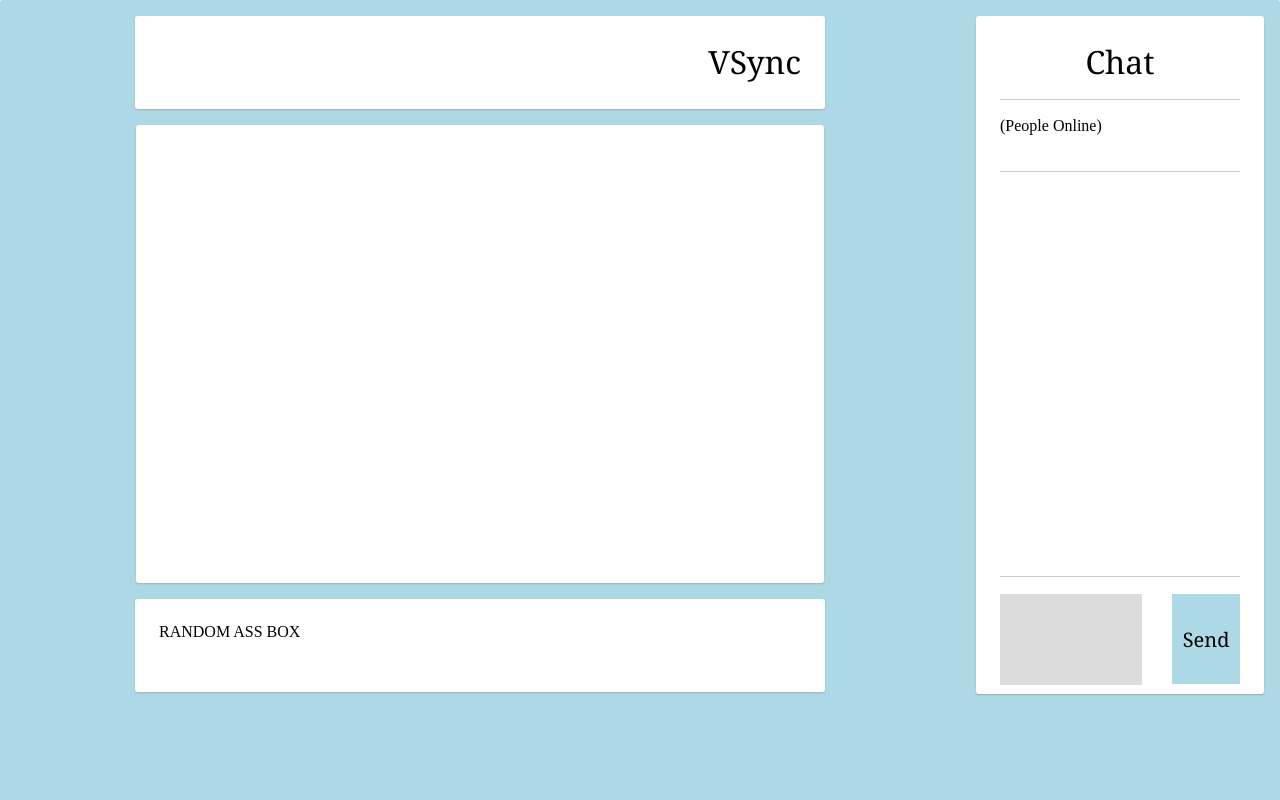
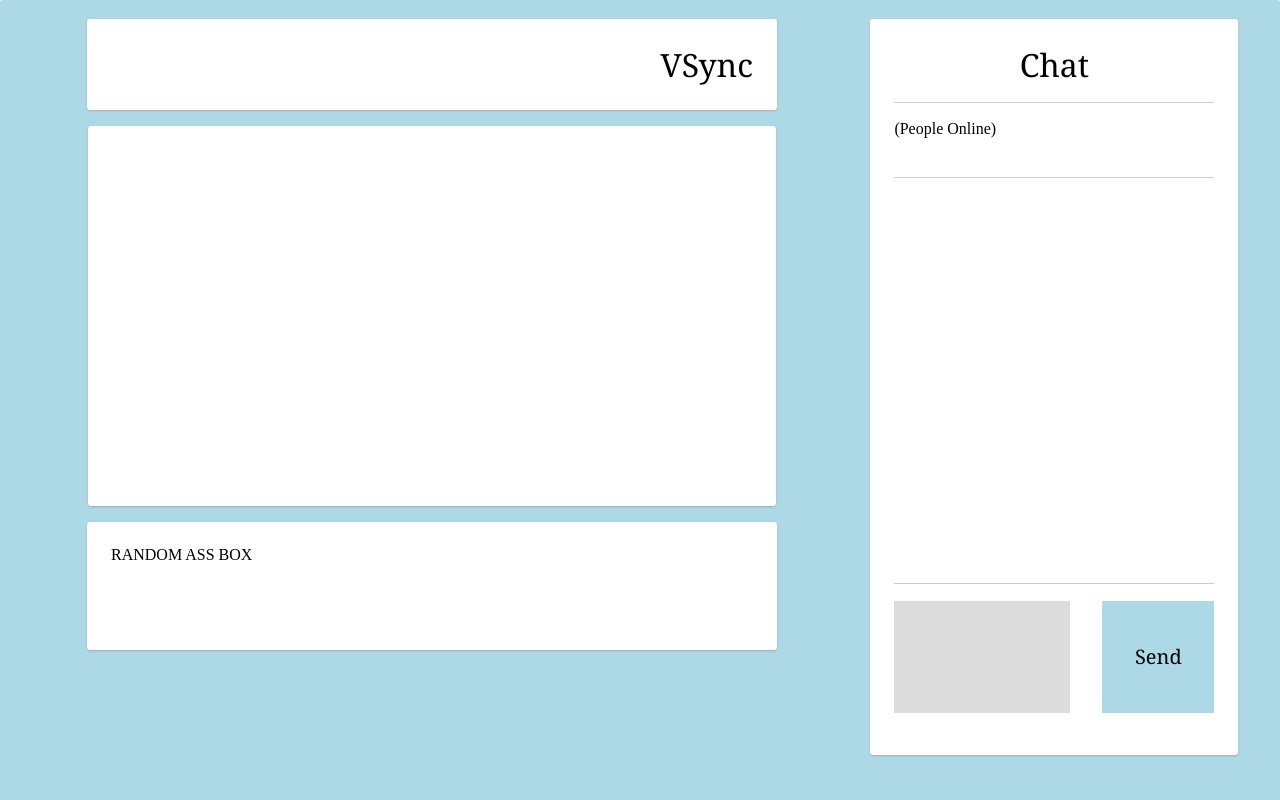
Before and after one commit to rsikdar/VSync, a website: page cards.html in a window 1280 px wide. Drawn offline with nearby package versions, Linux system fonts and the light colour scheme.

Commit message:
redone cards layout page

```diff
--- a/cards.css
+++ b/cards.css
@@ -2,7 +2,7 @@
   margin: 0;
   padding: 0;
   border: none;
-  overflow: hidden;
+  overflow: visible;
 }
 
 
@@ -28,9 +28,7 @@ hr {
 }
 
 textarea {
-  width: 9vw;
-  height: 8vh;
-  padding: 1em;
+  width: 55%;
   display: inline-block;
   resize: none;
   outline: none;
@@ -38,10 +36,8 @@ textarea {
 }
 
 button {
-  width: 5.3vw;
-  height: 11.15vh;
-  margin-left: 1em;
-  vertical-align: top;
+  width: 35%;
+  height: 10%;
   display: inline-block;
   float: right;
   background-color: lightblue;
@@ -59,32 +55,33 @@ button {
 }
 
 #left-container {
-  margin: 0 auto;
+  margin: .2em;
+  margin-left: 1em;
   padding: 0;
-  width: 75vw;
+  width: 65%;
   min-width: 700px;
-  height: 630px;
+  height: auto;
   border-radius:0;
   display: inline-block;
   float: left;
-  position:relative;
   visibility:hidden;
-  z-index: 1;
-  overflow: visible;
+
+
 }
 
 #right-container {
-  margin: auto;
+  margin: .2em;
+  margin-bottom: 1em;
   padding: 0;
-  width: 25vw;
-  min-width: 278px;
-  height: 630px;
+  width: 400px;
+  height: 86vh;
+  min-height: 608px;
   border: none;
-  display:inline-block;
+  display: inline-block;
   float: right;
-  position: absolute;
+  vertical-align: top;
+  position: fixed;
   visibility: hidden;
-  overflow: visible;
 }
 
 #page-container {
@@ -94,7 +91,7 @@ button {
   width: 100vw;
   height: 100vh;
   background-color: lightblue;
-  overflow: scroll;
+  overflow: visible;
 }
 
 #chat-box {
@@ -107,8 +104,10 @@ button {
 
 #video-box {
   margin: 1rem;
-  width: 640px;
-  height: 410px;
+  padding-top: 1em;
+  width: 30vw;
+  min-width: 640px;
+  min-height: 340px;
   margin-left: auto;
   margin-right: auto;
   visibility: visible;
@@ -116,10 +115,27 @@ button {
   z-index: 2;
 }
 
-#other-box {
+#player {
+  vertical-align: middle;
+}
+
+#upper-box {
   visibility: visible;
-  width: 642px;
-  height: 45px;
+  width: 35vw;
+  min-width: 642px;
+  min-height: 35px;
+  margin-left: auto;
+  margin-right: auto;
+  top: 1em;
+}
+
+#lower-box {
+  visibility: visible;
+  width: 35vw;
+  min-width: 642px;
+  height: 10vh;
+  min-height: 55px;
+  vertical-align: middle;
   margin-left: auto;
   margin-right: auto;
   overflow: visible;
@@ -127,7 +143,7 @@ button {
 
 #message-box {
   width: auto;
-  height: 59%;
+  height: 54%;
   margin: 0 auto;
 }
 
--- a/cards.html
+++ b/cards.html
@@ -3,11 +3,13 @@
 <html>
   <head>
     <link type="text/css" rel="stylesheet" href="cards.css" />
+    <script src="http://ajax.googleapis.com/ajax/libs/jquery/1.11.3/jquery.min.js"></script>
+    <script type="text/javascript" src="cards.js"></script>
   </head>
   <body>
     <div class="card" id="page-container">
       <div class="card" id="left-container">
-        <div class="card" id="other-box">
+        <div class="card" id="upper-box">
           <h1 style="text-align: right">VSync</h1>
         </div>
         <div class="card" id="video-box">
@@ -47,7 +49,7 @@
                 player = new YT.Player('player', {
                   height: '360',
                   width: '640',
-                  /*videoId: 'O5RdMvgk8b0',*/
+                  videoId: 'O5RdMvgk8b0',
                   controls: 0,
                   playerVars: { 'rel': 0, 'modestbranding': 1, 'frameborder': 0, 'fs': 0 },
                   events: {
@@ -77,7 +79,7 @@
               }
             </script>
         </div>
-        <div class="card" id="other-box">RANDOM ASS BOX</div>
+        <div class="card" id="lower-box">RANDOM ASS BOX</div>
       </div>
       <div class="card" id="right-container">
         <div class="card" id="chat-box">
--- /dev/null
+++ b/cards.js
@@ -0,0 +1,7 @@
+$(document).ready(function(){
+
+  var scaledHeight = $("button").css("width");
+  $("button").css("height", scaledHeight);
+  $("textarea").css("height", scaledHeight)
+
+});
```
